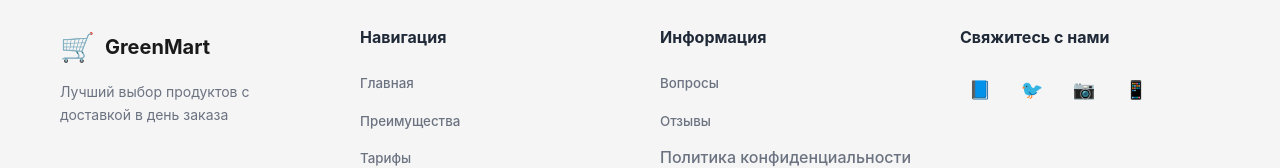
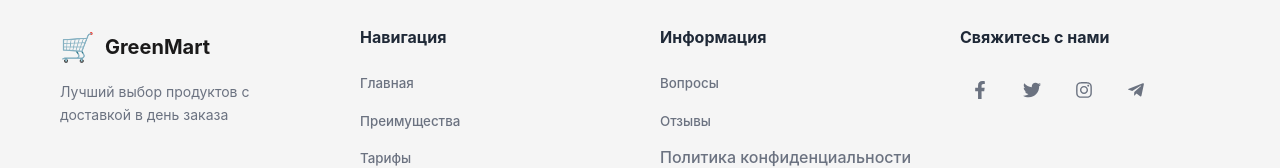
Before and after one commit to AmirNur520/supermarket, a React (Vite) app: page / in a window 1280 px wide. Shown: the part 6555-6723 px from the top of the page. Built offline with nearby package versions, Linux system fonts and the light colour scheme.

Commit message:
feat: replace social emoji with react-icons

```diff
--- a/package.json
+++ b/package.json
@@ -12,6 +12,7 @@
   "dependencies": {
     "react": "^19.2.0",
     "react-dom": "^19.2.0",
+    "react-icons": "^5.6.0",
     "react-router-dom": "^6.30.3"
   },
   "devDependencies": {
--- a/src/App.tsx
+++ b/src/App.tsx
@@ -3,6 +3,7 @@ import { Routes, Route, useLocation, useNavigate } from 'react-router-dom'
 import './App.css'
 import Preloader from './components/Preloader'
 import img4 from './assets/img4.jpg'
+import { FaFacebookF, FaTwitter, FaInstagram, FaTelegramPlane } from 'react-icons/fa'
 
 
 const Home = lazy(() => import('./components/Home'))
@@ -289,10 +290,18 @@ function App() {
             <div className="footer-col">
               <h4>Свяжитесь с нами</h4>
               <div className="social-links">
-                <a href="#" className="social-link" title="Facebook">📘</a>
-                <a href="#" className="social-link" title="Twitter">🐦</a>
-                <a href="#" className="social-link" title="Instagram">📷</a>
-                <a href="#" className="social-link" title="Telegram">📱</a>
+                <a href="#" className="social-link" title="Facebook">
+                  <FaFacebookF />
+                </a>
+                <a href="#" className="social-link" title="Twitter">
+                  <FaTwitter />
+                </a>
+                <a href="#" className="social-link" title="Instagram">
+                  <FaInstagram />
+                </a>
+                <a href="#" className="social-link" title="Telegram">
+                  <FaTelegramPlane />
+                </a>
               </div>
             </div>
           </div>
```
Also changed, not shown: 1 other file (tests, documents, lock files or other folders).
